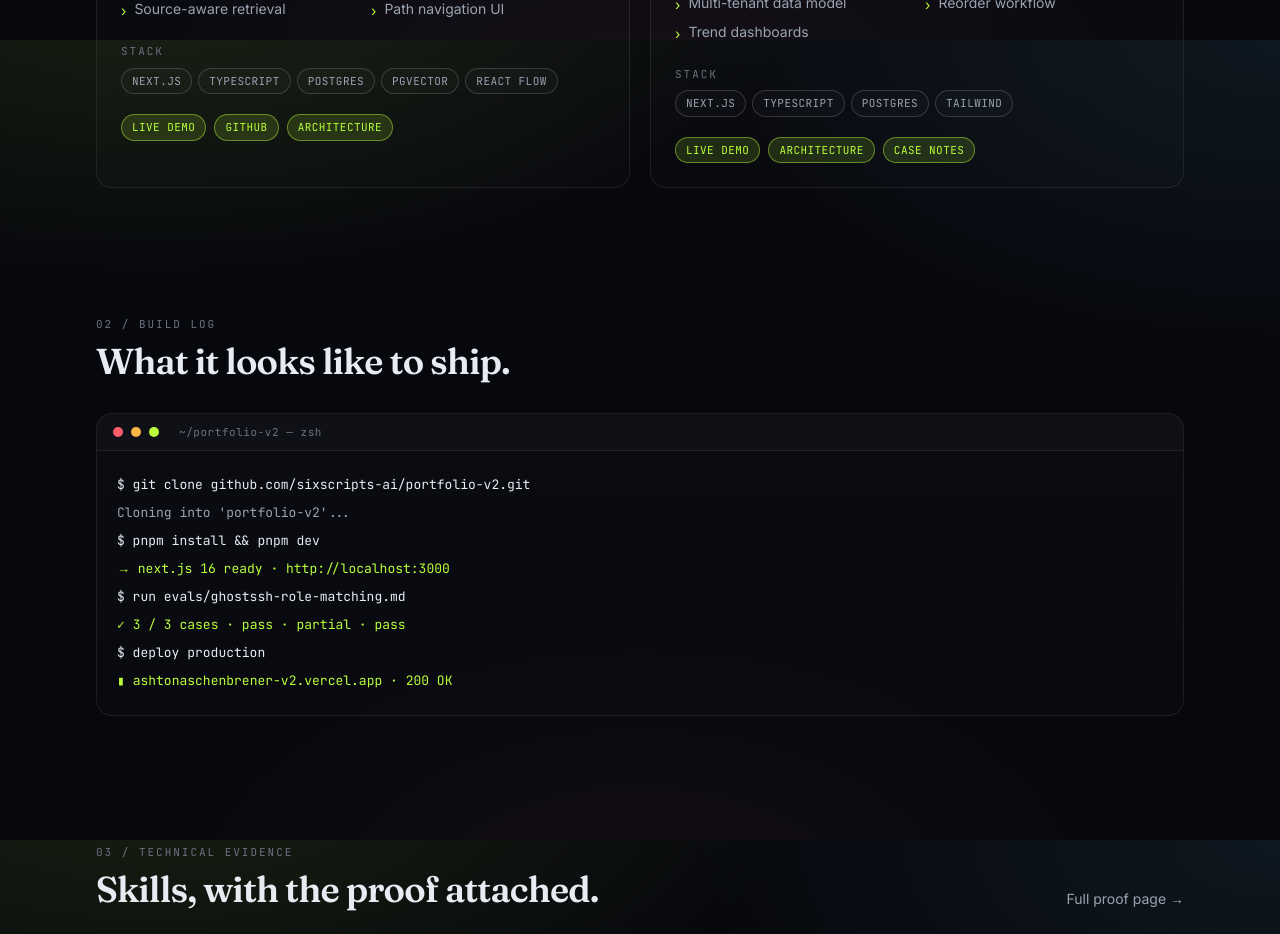
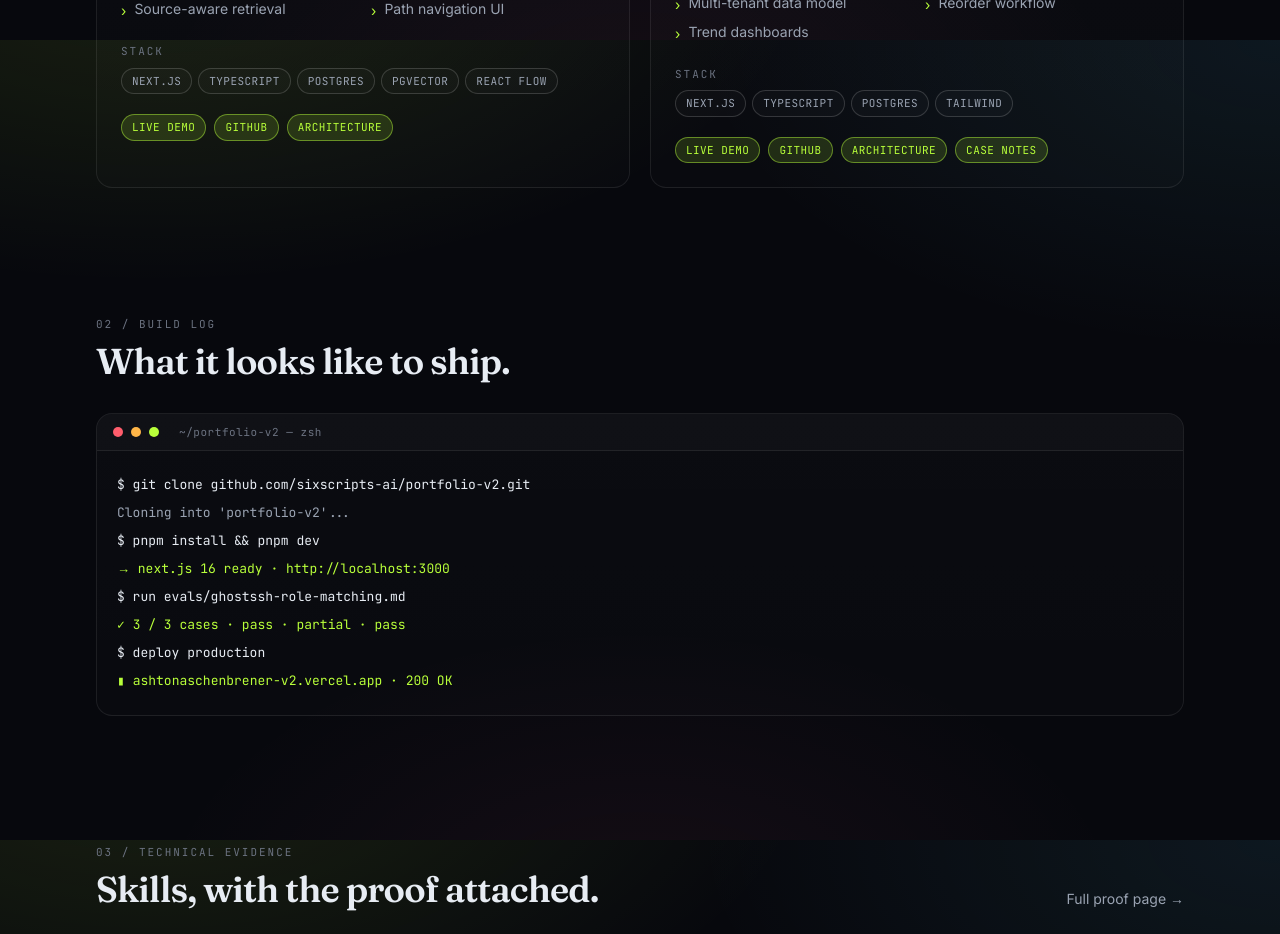
Before and after one commit to sixscripts-ai/portfolio-v2, a Next.js app: page / in a window 1280 px wide. Shown: the part 1560-2494 px from the top of the page. Built offline with nearby package versions, Linux system fonts and the light colour scheme.

Commit message:
feat: update aqentix repo link

```diff
--- a/src/data/projects.ts
+++ b/src/data/projects.ts
@@ -307,6 +307,7 @@ export const projects: Project[] = [
     accent: "amber",
     links: [
       { label: "Live demo", href: "https://aqentix.me/" },
+      { label: "GitHub", href: "https://github.com/sixscripts-ai/aqentix" },
       { label: "Architecture", href: "/projects/aqentix#architecture" },
       { label: "Case notes", href: "/projects/aqentix#case" },
     ],
```
